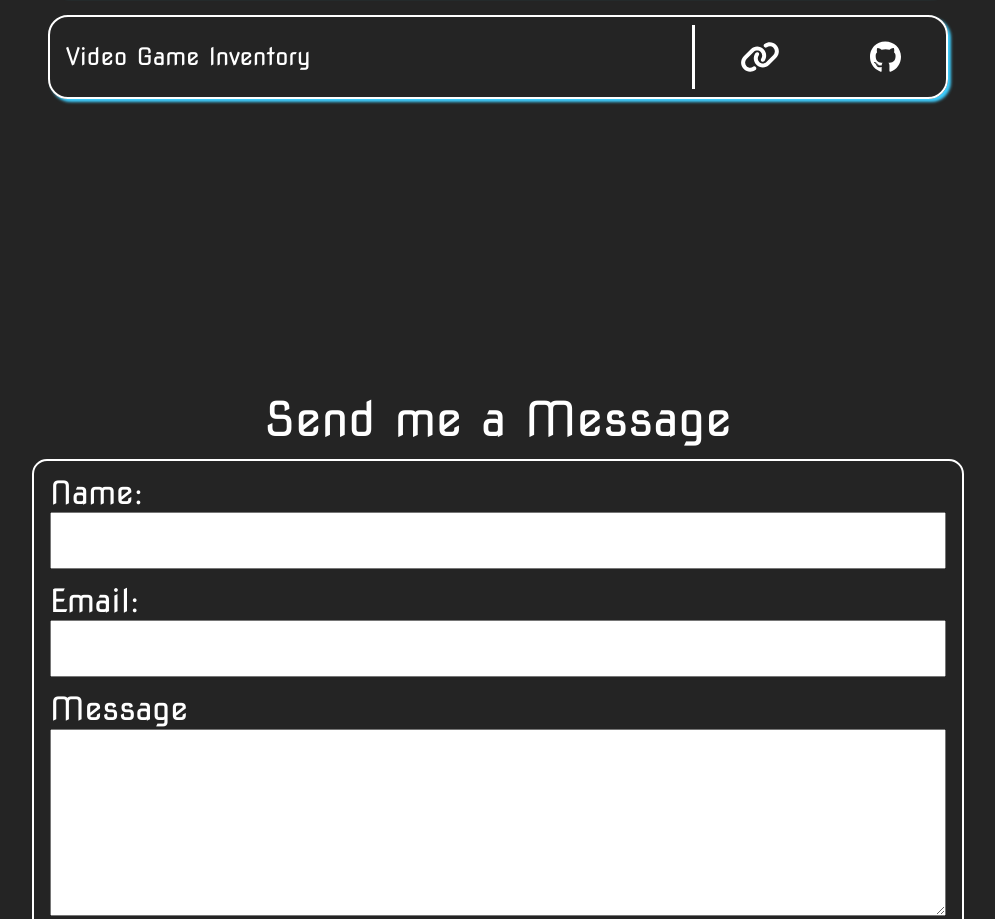
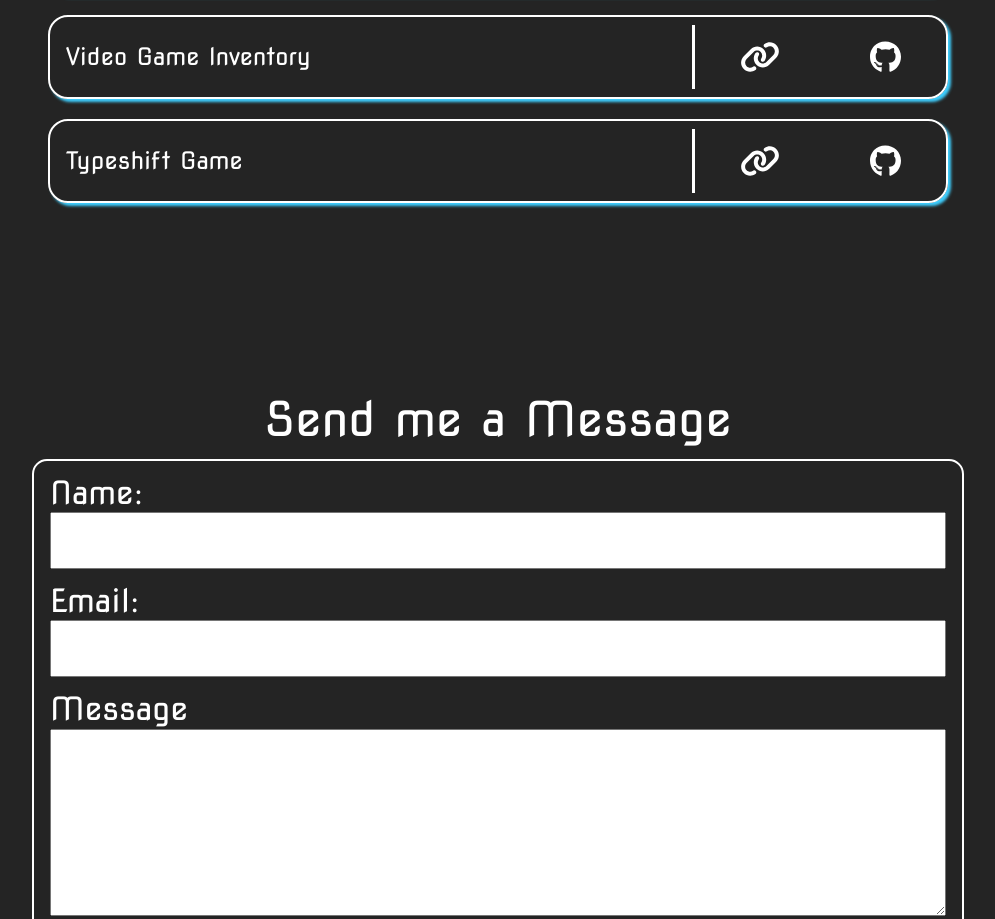
Before and after one commit to suzuhe481/portfolio-website-react, a React (Vite) app: page / in a window 1280 px wide. Shown: the part 2879-3798 px from the top of the page, without its empty margins (142-1137 px from the left). Built offline with nearby package versions, Linux system fonts and the light colour scheme.

Commit message:
Added Typeshift game to projects list

```diff
--- a/src/components/Sections/ProjectsSection/ProjectsSection.jsx
+++ b/src/components/Sections/ProjectsSection/ProjectsSection.jsx
@@ -41,6 +41,11 @@ const projectsData = [
     demo: "https://video-game-inventory.glitch.me/inventory",
     github: "https://github.com/suzuhe481/inventory-management",
   },
+  {
+    title: "Typeshift Game",
+    demo: "https://typeshift.hectorsuazo.com/",
+    github: "https://github.com/suzuhe481/typeshift",
+  },
 ];
 
 const ProjectsCards = projectsData.map((project) => {
```
